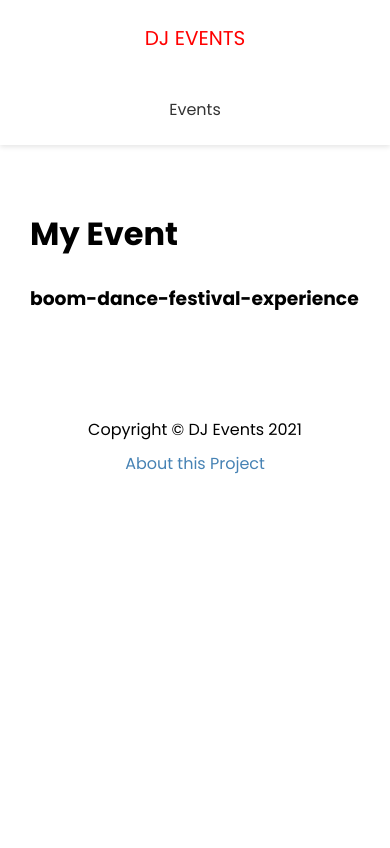
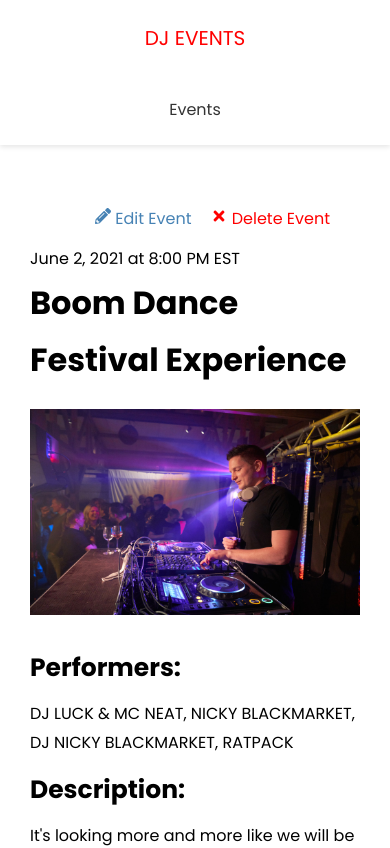
Before and after one commit to Kennycoder971/dj-events, a Next.js app: page /events/boom-dance-festival-experience in a window 390 px wide. Shown: the top 848 px of the page. Built offline with nearby package versions, Linux system fonts and the light colour scheme; no server answers.

Commit message:
Fetching sigle event from api

```diff
--- /dev/null
+++ b/config/index.js
@@ -0,0 +1,2 @@
+export const API_URL =
+  process.env.NEXT_PUBLIC_API_URL || "http://localhost:3000";
--- a/pages/api/events/[slug].js
+++ b/pages/api/events/[slug].js
@@ -2,7 +2,7 @@
 export default (req, res) => {
   if (req.method === "GET") {
     const evt = events.find((ev) => ev.slug === req.query.slug);
-    res.status(200).send({ evt });
+    res.status(200).send(evt);
   } else {
     res.setHeader("Allow", ["GET"]);
     res.status(405).send({ message: `${req.method} Method not allowed` });
--- a/pages/events/[slug].js
+++ b/pages/events/[slug].js
@@ -1,12 +1,74 @@
-import {useRouter} from 'next/router'
-import Layout from '@/components/Layout'
+import Layout from "@/components/Layout";
+import { API_URL } from "@/config/index";
+import Link from "next/dist/client/link";
+import Image from "next/image";
+import styles from "@/styles/Event.module.css";
+import { FaEject, FaPencilAlt, FaTimes } from "react-icons/fa";
 
-export default function EventPage() {
-    const router = useRouter()
-    return (
-        <Layout>
-            <h1>My Event</h1>
-            <h3>{router.query.slug}</h3>
-        </Layout>
-    )
+export default function EventPage({ evt }) {
+  const deleteEvent = (e) => {
+    console.log("delete");
+  };
+  return (
+    <Layout>
+      <div className={styles.event}>
+        <div className={styles.controls}>
+          <Link href={`/events/edit/${evt.id}`}>
+            <a>
+              <FaPencilAlt /> Edit Event
+            </a>
+          </Link>
+          <a href="#" className={styles.delete} onClick={deleteEvent}>
+            <FaTimes /> Delete Event
+          </a>
+        </div>
+        <span>
+          {evt.date} at {evt.time}
+        </span>
+        <h1>{evt.name}</h1>
+        {evt.image && (
+          <div className={styles.image}>
+            <Image src={evt.image} width={960} height={600} />
+          </div>
+        )}
+        <h3>Performers:</h3>
+        <p>{evt.performers}</p>
+        <h3>Description:</h3>
+        <p>{evt.description}</p>
+        <h3>Venue: {evt.venue}</h3>
+        <p>{FaEject.address}</p>
+
+        <Link href="/events">
+          <a className={styles.back}> {"<"} Go Back</a>
+        </Link>
+      </div>
+    </Layout>
+  );
 }
+export async function getStaticPaths() {
+  const res = await fetch(`${API_URL}/api/events`);
+  const events = await res.json();
+
+  console.log(events);
+  const paths = events.events.map((evt) => ({
+    params: { slug: evt.slug },
+  }));
+  console.log(paths);
+  return {
+    paths,
+    fallback: true,
+  };
+}
+
+export async function getStaticProps({ params: { slug } }) {
+  console.log(slug);
+  const res = await fetch(`${API_URL}/api/events/${slug}`);
+  const evt = await res.json();
+  console.log(evt);
+  return {
+    props: {
+      evt,
+    },
+    revalidate: 1,
+  };
+}
--- /dev/null
+++ b/styles/Event.module.css
@@ -0,0 +1,32 @@
+.event {
+  position: relative;
+  padding-top: 40px;
+}
+
+.event h3 {
+  font-size: 25px;
+}
+
+.event p {
+  margin: 10px 0;
+}
+
+.image {
+  margin-bottom: 20px;
+}
+
+.controls {
+  position: absolute;
+  right: 30px;
+  top: 0;
+}
+
+.delete {
+  margin-left: 20px;
+  color: red;
+}
+
+.back {
+  display: block;
+  margin-top: 40px;
+}
--- /dev/null
+++ b/styles/EventItem.module.css
@@ -0,0 +1,30 @@
+.event {
+  display: flex;
+  justify-content: space-between;
+  align-items: center;
+  margin: 20px 0;
+  padding: 13px;
+  box-shadow: 2px 3px 5px rgba(0, 0, 0, 0.1);
+}
+
+.img {
+  flex: 1;
+  margin: 10px;
+}
+
+.info {
+  flex: 2;
+  margin-left: 2rem;
+}
+
+@media (max-width: 600px) {
+  .event {
+    flex-direction: column;
+    text-align: center;
+  }
+
+  .info {
+    margin-bottom: 20px;
+    margin-left: 0;
+  }
+}
```
Also changed, not shown: components/EventItem.js (added, +28 -0 lines), jsconfig.json (+7 -6 lines), pages/events/index.js (+26 -7 lines), pages/index.js (+28 -4 lines).
